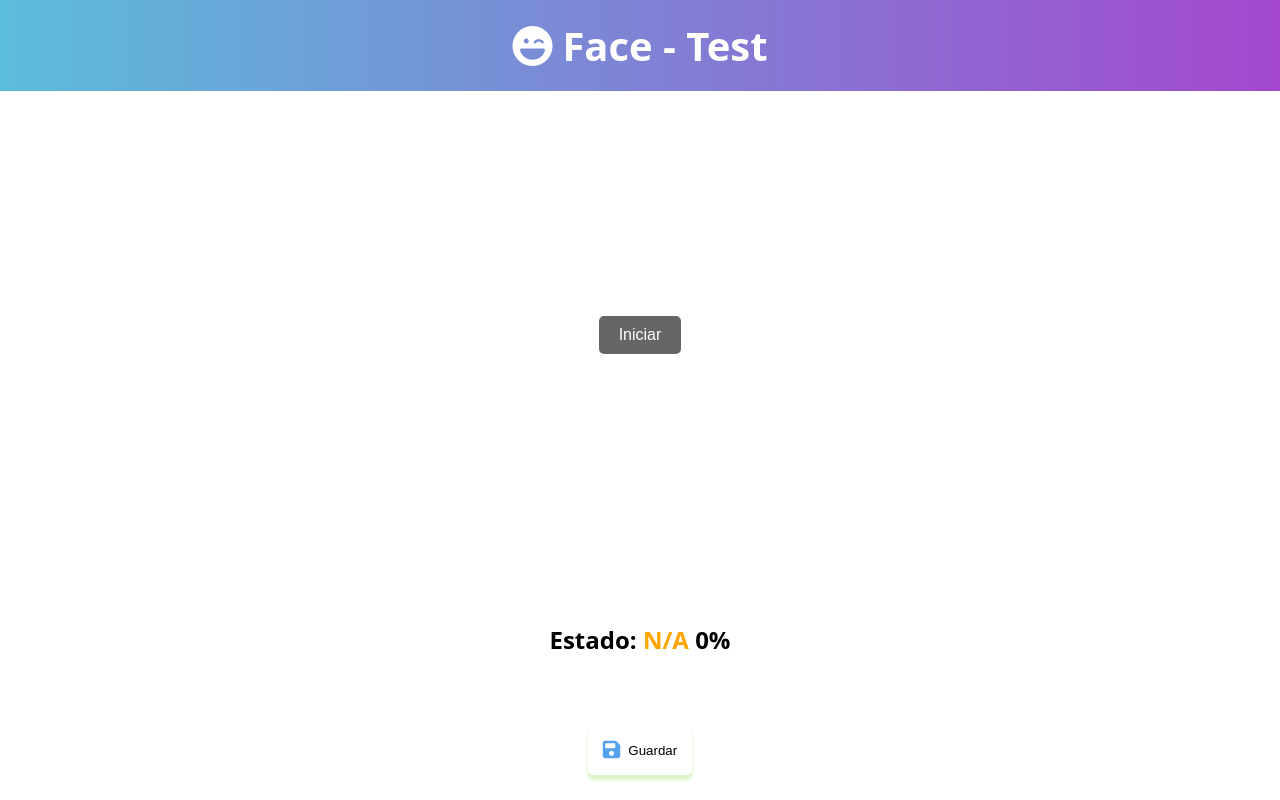
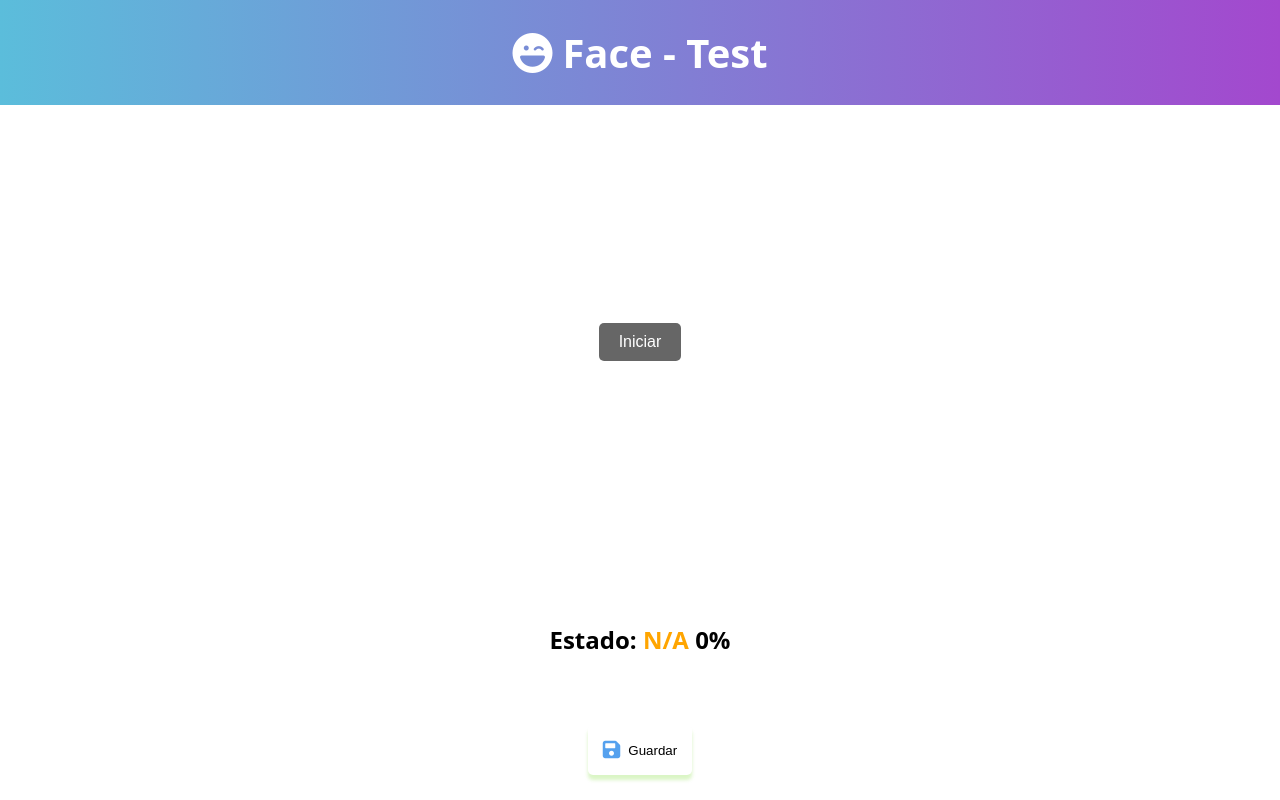
Before and after one commit to OrtaBwana/OrtaBwana.github.io, a plain HTML site: page index.html in a window 1280 px wide. Drawn offline with Linux system fonts and the light colour scheme.

Commit message:
Update index.html

```diff
--- a/index.html
+++ b/index.html
@@ -39,7 +39,7 @@
         .header {
             background: linear-gradient(90deg, #5BBDDB, #A348CE);
             color: #fff;
-            padding: 18px 0;
+            padding: 25px 0;
             display: flex;
             align-items: center;
             justify-content: center;
```
